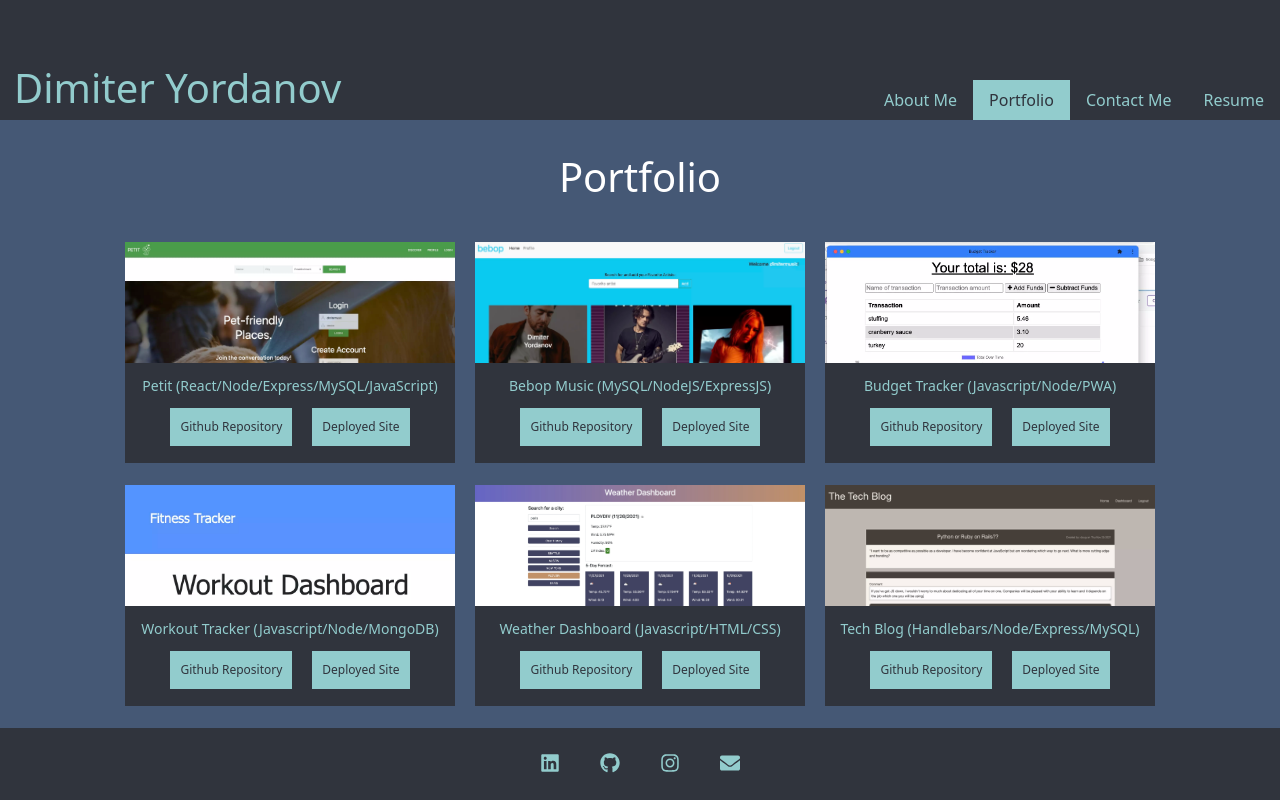
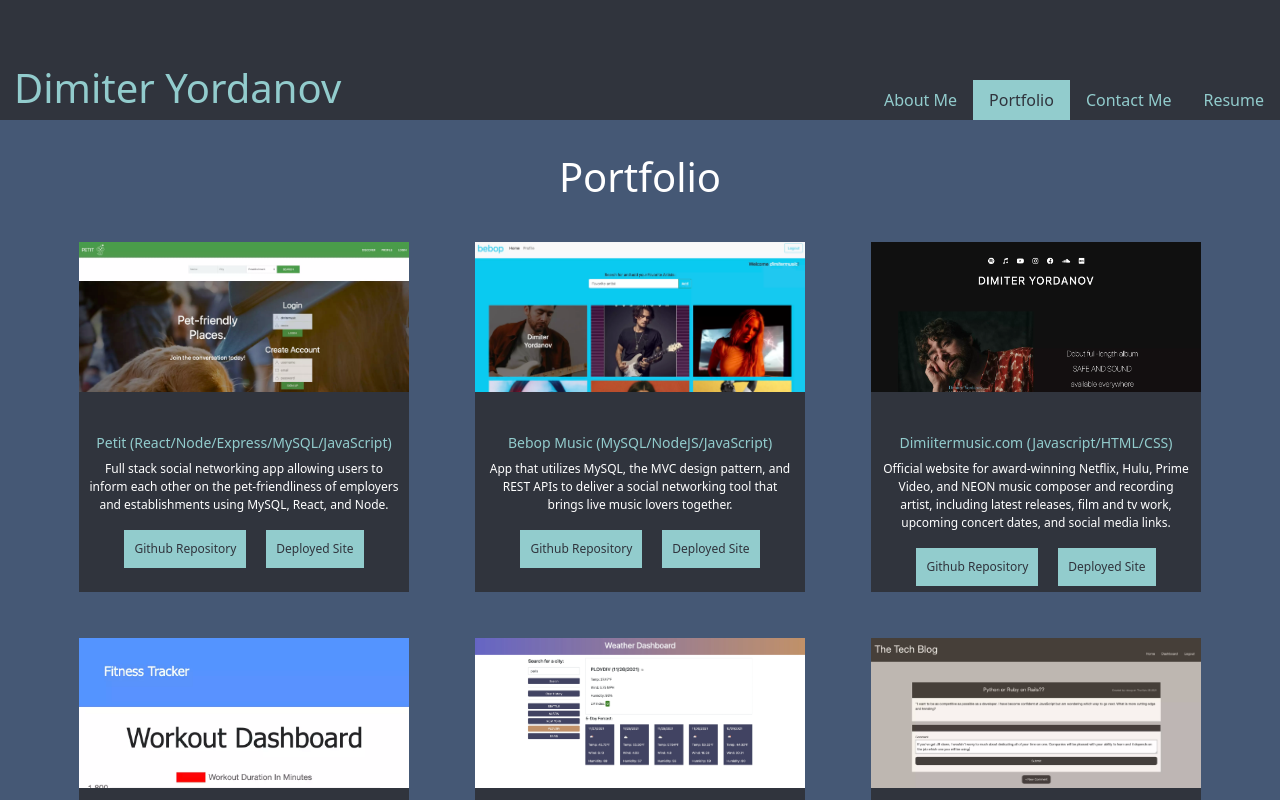
Before and after one commit to dimitermusic/react-portfolio, a React (Create React App) app: page / in a window 1280 px wide. Both pictures are taken after a click on the button "Portfolio". Shown: the top 800 px of the page. Built offline with nearby package versions, Linux system fonts and the light colour scheme.

Commit message:
added descriptions to each project in portfolio and updated styling

```diff
--- a/src/components/Project.js
+++ b/src/components/Project.js
@@ -20,6 +20,7 @@ function Project(props) {
             <div className="project-label">
                 <div>
                     <h1>{props.name}</h1>
+                    <p>{props.desc}</p>
                 </div>
                 <div className="links">
                     <a
--- a/src/components/pages/Portfolio.js
+++ b/src/components/pages/Portfolio.js
@@ -3,7 +3,7 @@ import '../../styles/Portfolio.css';
 import Project from '../Project';
 import petit from '../../images/petit.webp';
 import blog from '../../images/blog.webp';
-import budget from '../../images/budget-tracker.webp';
+import official from '../../images/official-website.webp';
 import workout from '../../images/workout-tracker.webp';
 import bebop from '../../images/bebop.webp';
 import weather from '../../images/weather.webp';
@@ -15,36 +15,41 @@ export default function Portfolio() {
       <div className="project-row">
         <Project
           name="Petit (React/Node/Express/MySQL/JavaScript)"
+          desc="Full stack social networking app allowing users to inform each other on the pet-friendliness of employers and establishments using MySQL, React, and Node."
           github="https://github.com/dimitermusic/petit-frontend/"
           deployed="https://petit-petfriendly.herokuapp.com/"
           image={petit}
           alt="petit pet friendly"
         />
         <Project
-          name="Bebop Music (MySQL/NodeJS/ExpressJS)"
+          name="Bebop Music (MySQL/NodeJS/JavaScript)"
+          desc="App that utilizes MySQL, the MVC design pattern, and REST APIs to deliver a social networking tool that brings live music lovers together."
           github="https://github.com/dimitermusic/bebop"
           deployed="https://bebopmusic.herokuapp.com/"
           image={bebop}
           alt="bebop music"
         />
         <Project
-          name="Budget Tracker (Javascript/Node/PWA)"
-          github="https://github.com/dimitermusic/pwa-budget-tracker"
-          deployed="https://dimiter-budget-tracker.herokuapp.com/"
-          image={budget}
-          alt="pwa budget tracker"
+          name="Dimiitermusic.com (Javascript/HTML/CSS)"
+          desc="Official website for award-winning Netflix, Hulu, Prime Video, and NEON music composer and recording artist, including latest releases, film and tv work, upcoming concert dates, and social media links."
+          github="https://github.com/dimitermusic/official-website.html"
+          deployed="https://www.dimitermusic.com/"
+          image={official}
+          alt="dimiter music official site"
         />
       </div>
       <div className="project-row">
         <Project
           name="Workout Tracker (Javascript/Node/MongoDB)"
+          desc="Simple workout tracking app that utilizes MongoDB, Mongoose, Node and JavaScript."
           github="https://github.com/dimitermusic/nosql-workout-tracker"
           deployed="https://dimiter-workout-tracker.herokuapp.com/"
           image={workout}
-          alt="NoSql Workout Tracker"
+          alt="Workout Tracker"
         />
         <Project
           name="Weather Dashboard (Javascript/HTML/CSS)"
+          desc="Single-page weather forecast app built with Bootstrap, Javascript, CSS, HTML, and third-party APIs."
           github="https://github.com/dimitermusic/weather-dashboard.html"
           deployed="https://dimitermusic.github.io/weather-dashboard.html/"
           image={weather}
@@ -52,6 +57,7 @@ export default function Portfolio() {
         />
         <Project
           name="Tech Blog (Handlebars/Node/Express/MySQL)"
+          desc="Full stack blogging application with MySQL database, Node/Express server, and Handlebars views."
           github="https://github.com/dimitermusic/tech-blog"
           deployed="https://dimiter-tech-blog.herokuapp.com/"
           image={blog}
--- a/src/styles/AboutMe.css
+++ b/src/styles/AboutMe.css
@@ -43,5 +43,6 @@
 
     .about-me img {
         height: 200px;
+        width: 80%;
     }
 }
--- a/src/styles/Project.css
+++ b/src/styles/Project.css
@@ -1,10 +1,12 @@
 .project-card {
-  margin: 33px 10px 10px;
+  margin: 33px 33px 33px;
   display: flex;
   flex-direction: column;
   align-items: center;
+  justify-content: flex-end;
+  justify-content: space-between;
   width: 330px;
-  height: 200px;
+  height: 330px;
 }
 
 .project-card:hover {
@@ -19,7 +21,7 @@
   object-fit: cover;
   object-position: top;
   width: 330px;
-  height: 121px;
+  height: 150px;
 }
 
 .img-container h6 {
@@ -40,15 +42,23 @@
   flex-direction: column;
   align-items: center;
   justify-content: center;
+  justify-content: space-around;
   width: 100%;
-  height: 100px;
+  height: 200px;
   background-color: var(--slate);
+  padding: 10px;
 }
 
 .project-label h1 {
   font-size: 14px;
+  text-align: center;
   color: var(--green);
-  padding-bottom: 5px;
+}
+
+.project-label p {
+  font-size: 12px;
+  text-align: center;
+  color: var(--white);
 }
 
 .img-container h6 {
```
